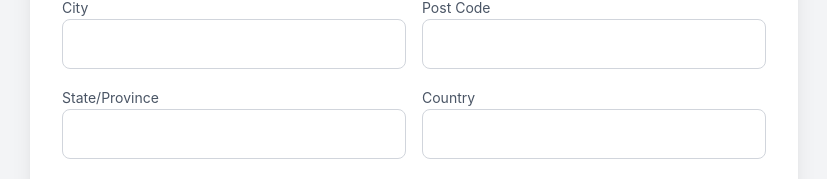
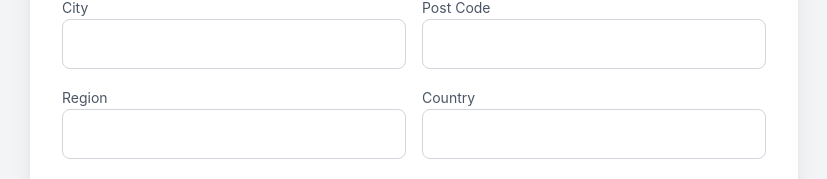
Before and after one commit to Zhelle10/Thesis-Static-And-Dynamic-Web-Forms-, a React (Vite) app in the folder WebForms/: page /static in a window 1280 px wide. Shown: the part 290-469 px from the top of the page, without its empty margins (226-1053 px from the left). Built offline with nearby package versions, Linux system fonts and the light colour scheme.

Commit message:
changed State to Region

```diff
--- a/WebForms/ai/DynamicForm.jsx
+++ b/WebForms/ai/DynamicForm.jsx
@@ -241,7 +241,7 @@ const DynamicForm = () => {
         name: "Full Name",
         address: "Address",
         city: "City",
-        state: "State/Province",
+        state: "Region",
         country: "Country",
         nationality: "Nationality",
         mobile: "Mobile Number",
--- a/WebForms/ai/StaticForm.jsx
+++ b/WebForms/ai/StaticForm.jsx
@@ -161,7 +161,7 @@ const StaticForm = () => {
         name: "Full Name",
         address: "Address",
         city: "City",
-        state: "State/Province",
+        state: "Region",
         country: "Country",
         nationality: "Nationality",
         mobile: "Mobile Number",
```
